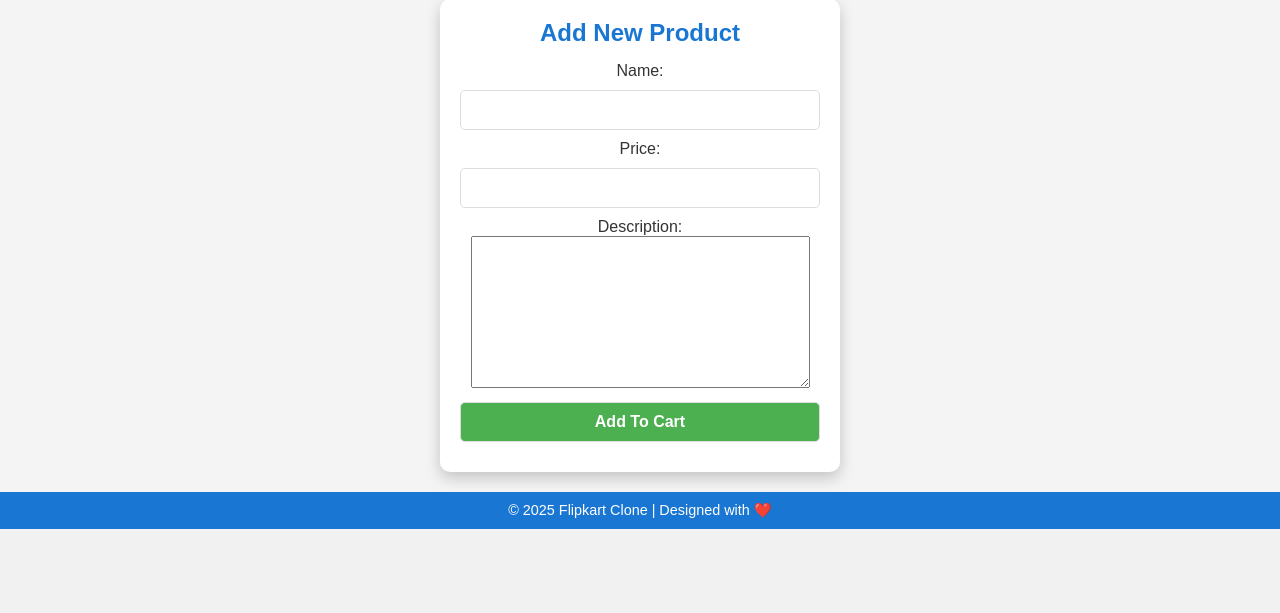
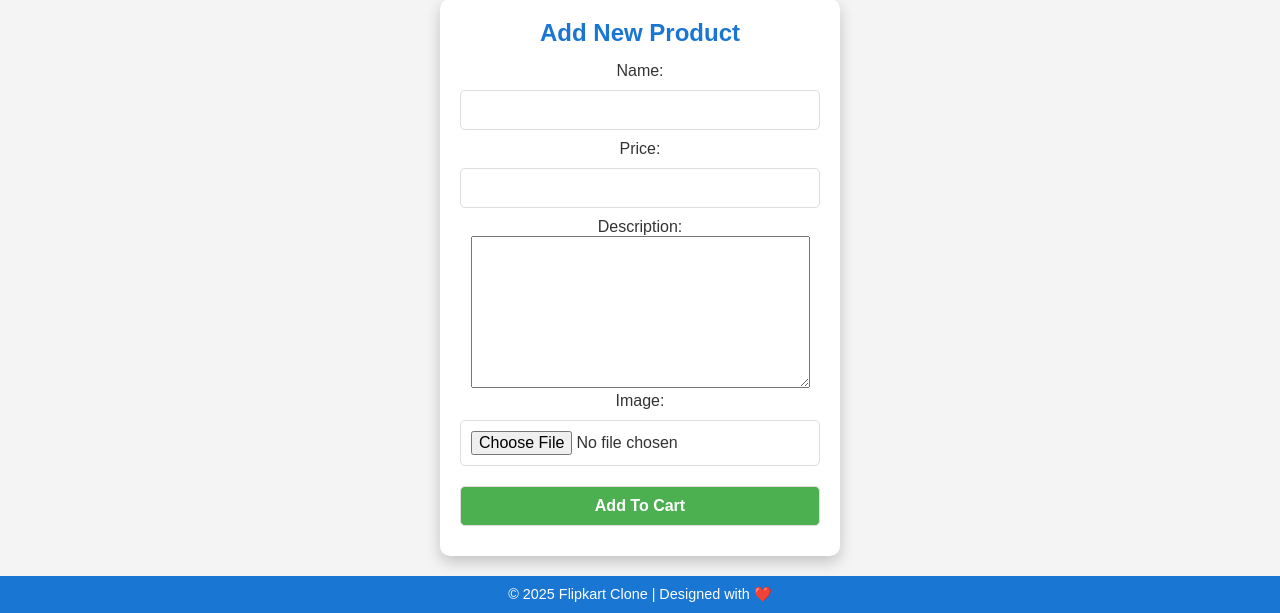
Before and after one commit to Dnyanesh3256/PythonTraining_ADYPSOE, a Django app: page /electronics/product/ in a window 1280 px wide. Shown: the part 1635-2248 px from the top of the page. Before the commit the page ends 2164 px from the top, so only its background shows below. Run offline with Django 5.2, Linux system fonts and the light colour scheme; data comes from the database, SQL or seed files in the repository; both versions use the stored data as it was after the commit.

Commit message:
Day Five

```diff
--- a/flipkart/electronics/forms.py
+++ b/flipkart/electronics/forms.py
@@ -4,4 +4,4 @@ from .models import Product
 class ProductForm(forms.ModelForm):
     class Meta:
         model = Product
-        fields = ['id','name', 'price', 'description']
+        fields = ['id','name', 'price', 'description', 'image']
--- a/flipkart/electronics/models.py
+++ b/flipkart/electronics/models.py
@@ -6,6 +6,7 @@ class Product(models.Model):
     name = models.CharField(max_length=100)
     price = models.IntegerField()
     description = models.TextField()
+    image = models.ImageField(upload_to='images/', null=True, blank=True)
 
     def __str__(self):
         return self.name
--- a/flipkart/electronics/templates/electronics/product_detail.html
+++ b/flipkart/electronics/templates/electronics/product_detail.html
@@ -267,7 +267,7 @@
 
     <!-- Product Form -->
     <div class="product-form">
-        <form method="post">
+        <form method="post" enctype="multipart/form-data">
             {% csrf_token %}
             <h2>Add New Product</h2>
             {{ form.as_p }}
--- a/flipkart/electronics/views.py
+++ b/flipkart/electronics/views.py
@@ -23,7 +23,7 @@ def update_product(request, id):
     prod = get_object_or_404(Product, id=id)
 
     if request.method == 'POST':
-        form = ProductForm(request.POST, instance=prod)
+        form = ProductForm(request.POST, request.FILES, instance=prod)
         if form.is_valid():
             form.save()
             return redirect('product_detail')
```
Also changed, not shown: flipkart/db.sqlite3, flipkart/electronics/migrations/0002_product_image.py (added), flipkart/images/Screenshot_2025-02-23_203834.png (added).
